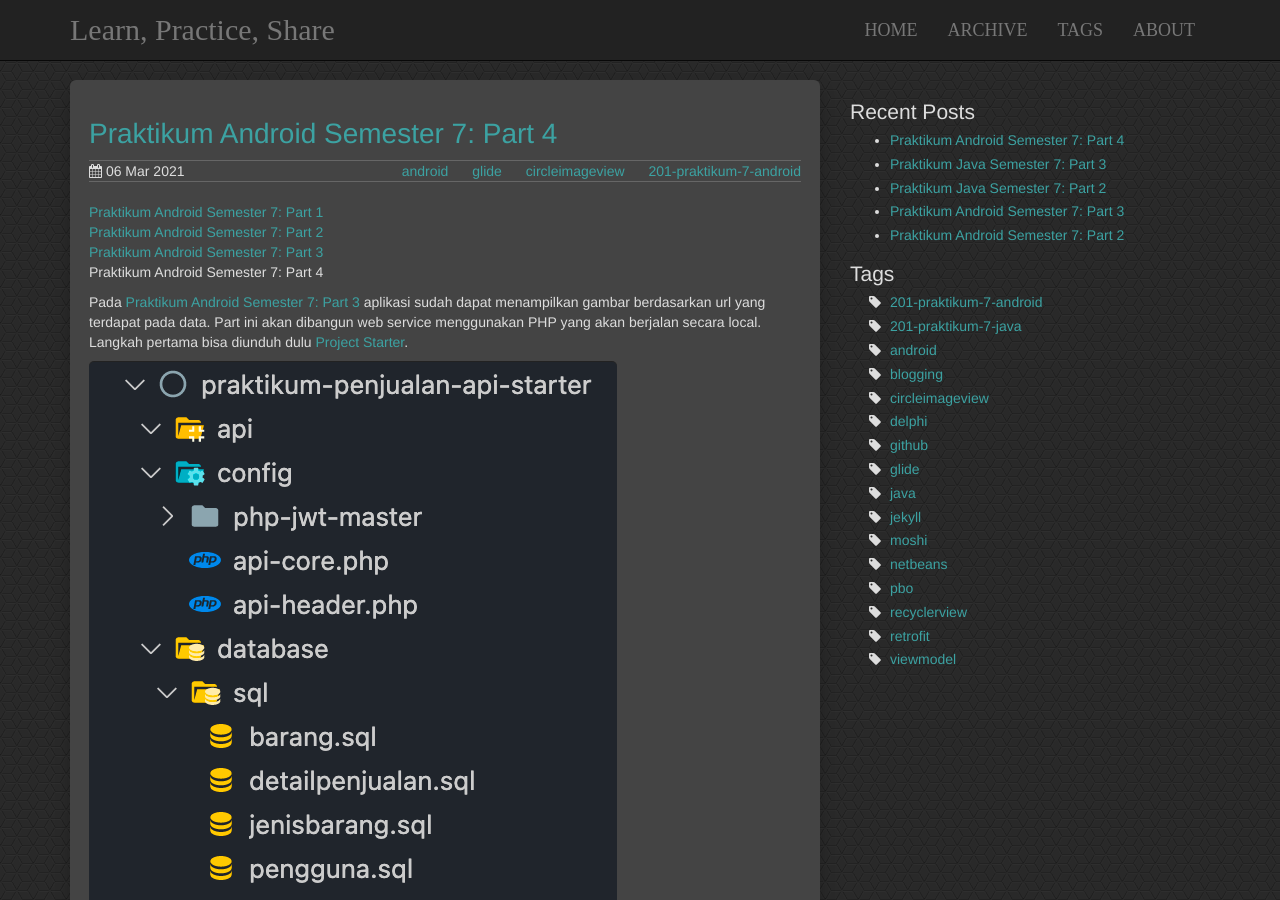
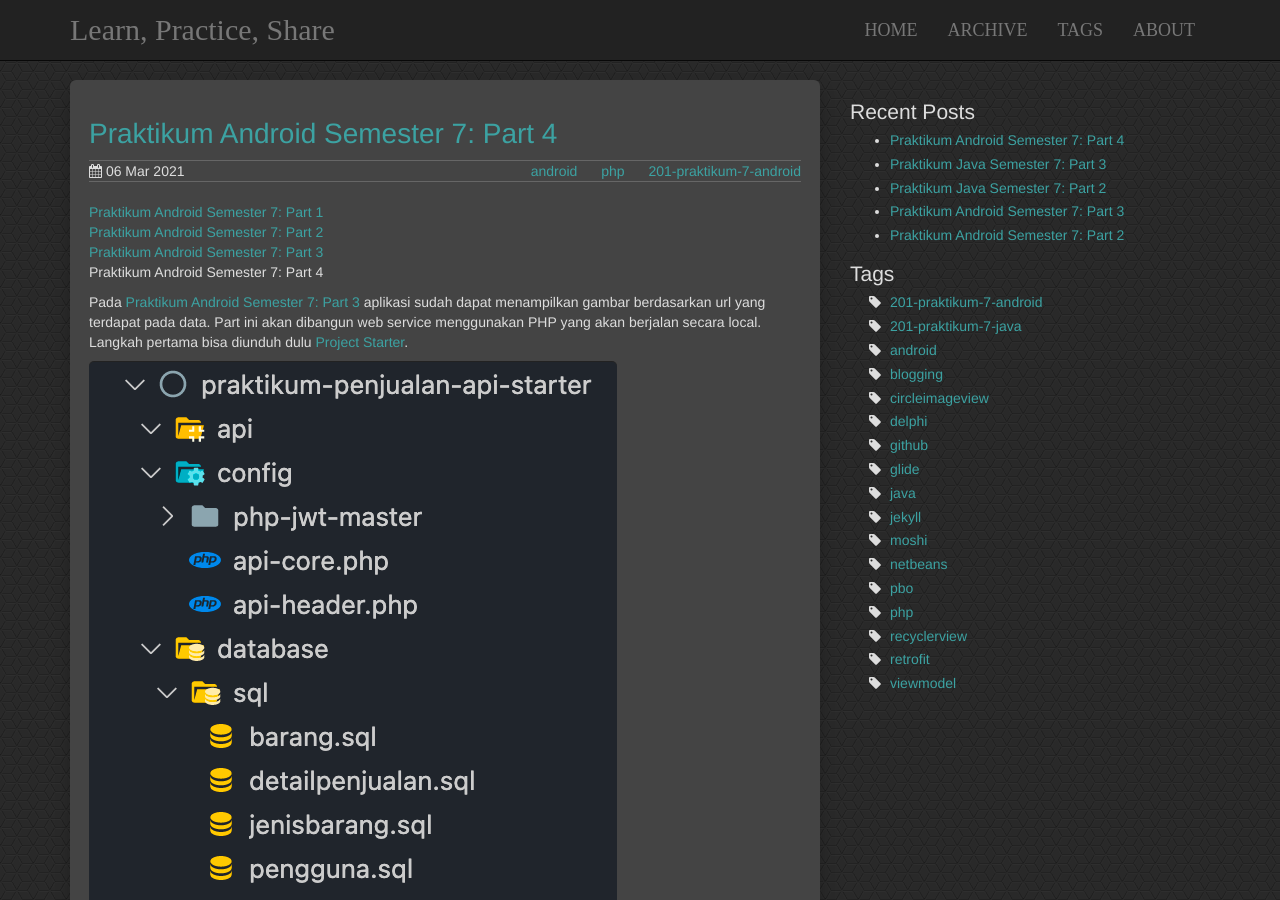
Before and after one commit to mirzayogy/mirzayogy.github.io, a Jekyll site: the page built from _posts/2021-03-06-android-sem7-part4.markdown, in a window 1280 px wide and 900 px high. Built offline with Jekyll 4.4.1, drawn with Linux system fonts in a browser that asks for light colours; comment, search, counter and statistics services are not loaded.

Commit message:
perbaikan tag

```diff
--- a/_posts/2021-03-06-android-sem7-part4.markdown
+++ b/_posts/2021-03-06-android-sem7-part4.markdown
@@ -8,8 +8,7 @@ comments : true
 description: Membuat backend dengan PHP
 tags:
  - android
- - glide
- - circleimageview
+ - php
  - 201-praktikum-7-android
 ---
 
```
Also changed, not shown: tag/php.md (added, +4 -0 lines), 1 other file.
